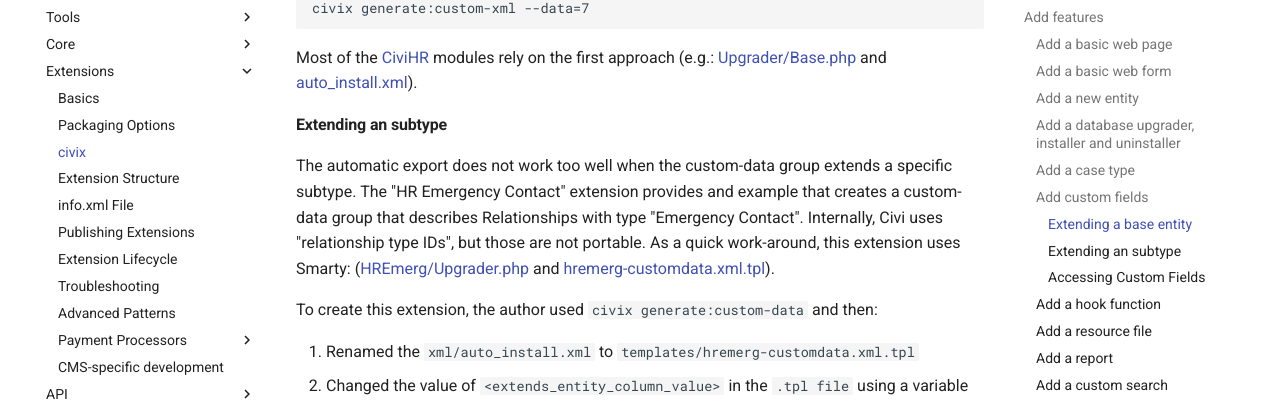
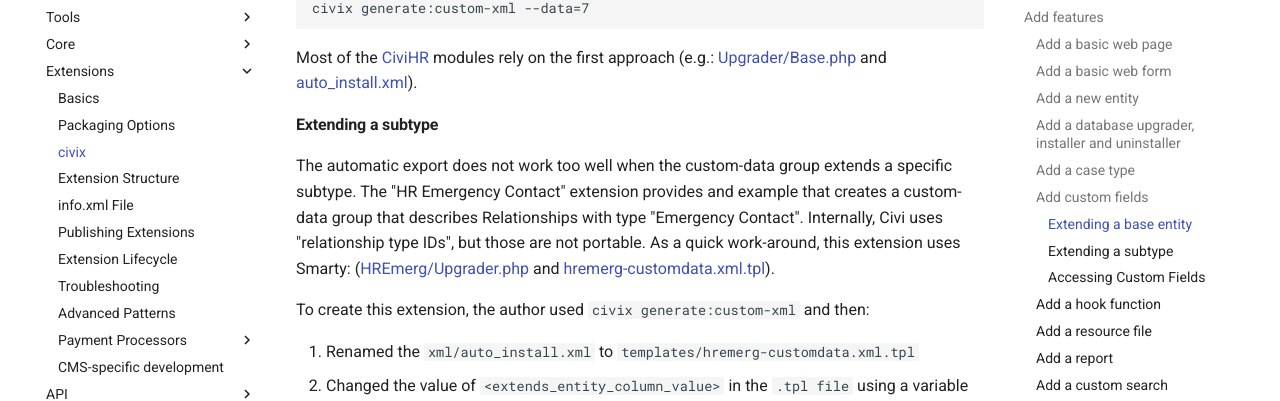
Before and after one commit to civicrm/civicrm-dev-docs, an MkDocs documentation site: the page built from docs/extensions/civix.md, in a window 1280 px wide and 900 px high, scrolled down 7575 px. Shown: the part 145-546 px from the top of the window. Built offline with MkDocs 1.6.1 and Material for MkDocs 9.7.7, drawn with Linux system fonts in a browser that asks for light colours; comment, search, counter and statistics services are not loaded; old or Windows-style settings are respelled for this version of MkDocs.

Commit message:
Corrected civix generate:custom-xml
Changed `civix generate:custom-data` to `civix generate:custom-xml` as the former is incorrect. Also corrected grammar in subheading "Extending a subtype".

```diff
--- a/docs/extensions/civix.md
+++ b/docs/extensions/civix.md
@@ -259,13 +259,13 @@ civix generate:custom-xml --data=7
 
 Most of the [CiviHR](https://github.com/civicrm/civihr/tree/master) modules rely on the first approach (e.g.: [Upgrader/Base.php](https://github.com/civicrm/civihr/blob/master/hrqual/CRM/HRQual/Upgrader/Base.php#L244) and [auto_install.xml](https://github.com/civicrm/civihr/blob/master/hrqual/xml/auto_install.xml)).
 
-#### Extending an subtype
+#### Extending a subtype
 
 <!-- This section still is not really clear to me. (Erich Schulz) Is this really about sub-types in an OO sense?? or subtypes in as a base entity of a particular type as defined by its properties? -->
 
 The automatic export does not work too well when the custom-data group extends a specific subtype. The "HR Emergency Contact" extension provides and example that creates a custom-data group that describes Relationships with type "Emergency Contact". Internally, Civi uses "relationship type IDs", but those are not portable. As a quick work-around, this extension uses Smarty: ([HREmerg/Upgrader.php](https://github.com/civicrm/civihr/blob/master/hremerg/CRM/HREmerg/Upgrader.php#L14) and [hremerg-customdata.xml.tpl](https://github.com/civicrm/civihr/blob/master/hremerg/templates/hremerg-customdata.xml.tpl#L11)).
 
-To create this extension, the author used `civix generate:custom-data` and then:
+To create this extension, the author used `civix generate:custom-xml` and then:
 
 1. Renamed the `xml/auto_install.xml` to `templates/hremerg-customdata.xml.tpl`
 1. Changed the value of `<extends_entity_column_value>` in the `.tpl file` using a variable instead of a hard-coded type ID.
```
